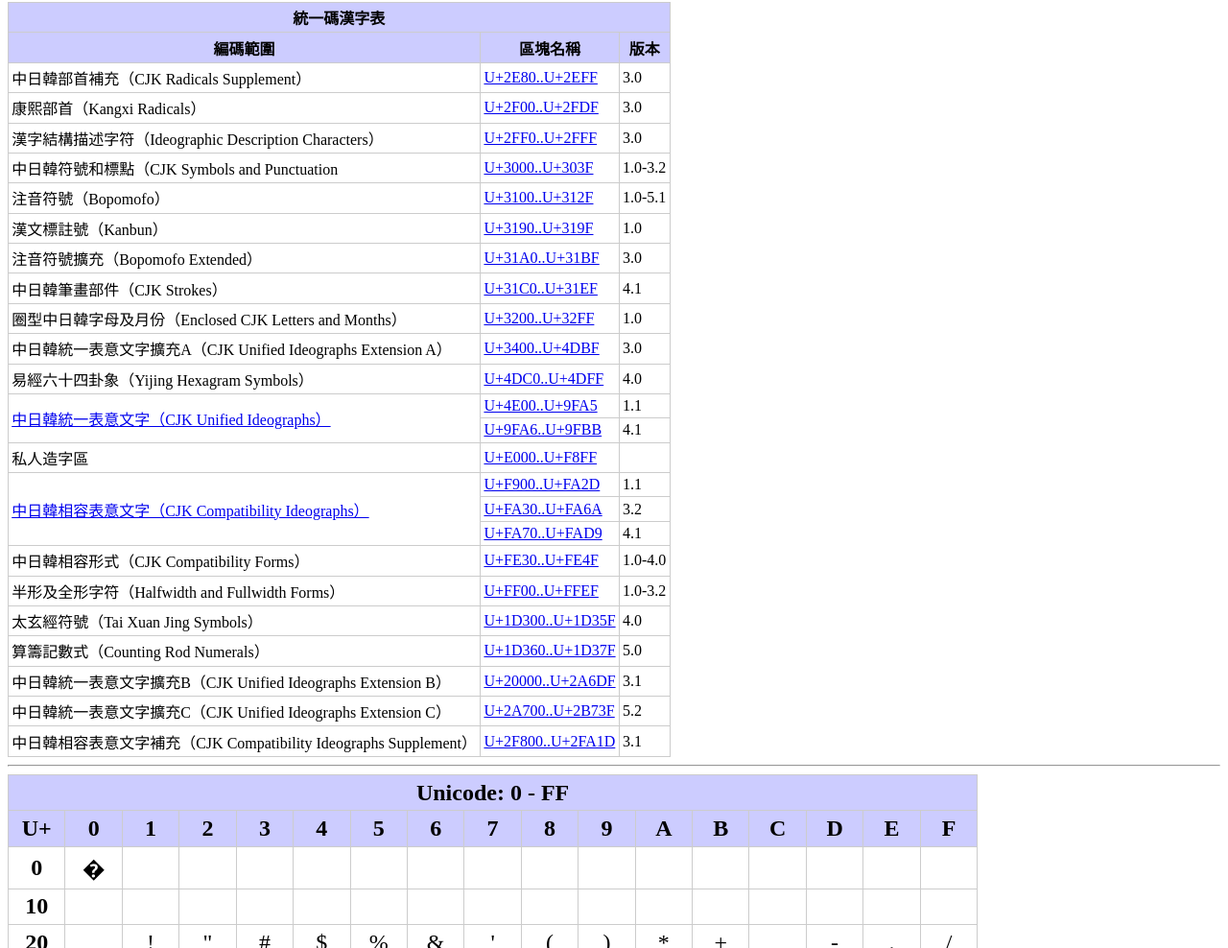
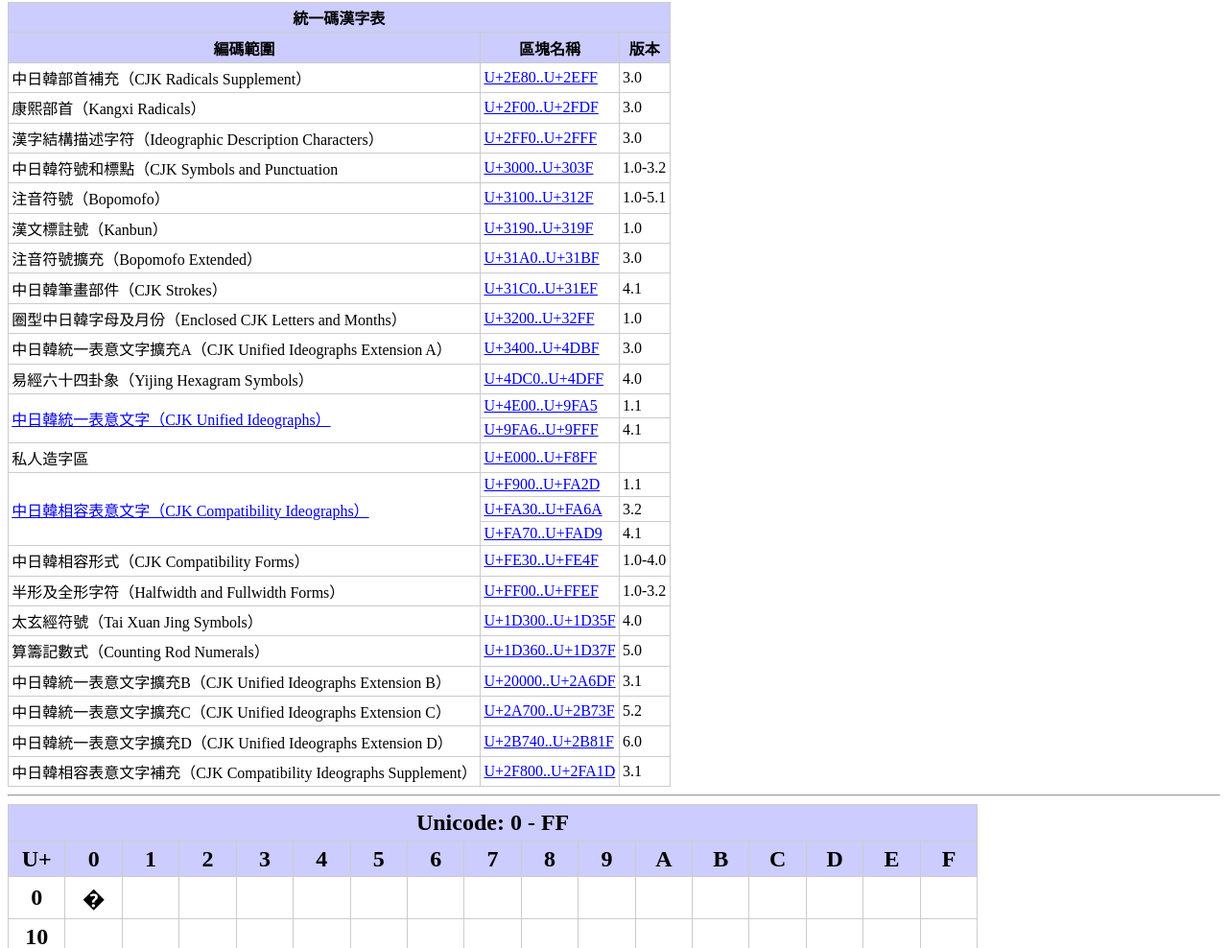
Before and after one commit to codegooglecom/hanzitool, a plain HTML site: page unicode.html in a window 1280 px wide. Shown: the part 336-1324 px from the top of the page at 96% size. Drawn offline with Linux system fonts and the light colour scheme.

Commit message:
?? Unicode 6.0 ? CJK Ext-D

```diff
--- a/unicode.html
+++ b/unicode.html
@@ -24,7 +24,6 @@
 找字：
 <input name="uni" size="5" type="text" />
 <input value="查詢" type="button" onclick="searchunihan();" />
-
 </form>
 <hr/>
 
@@ -35,7 +34,6 @@
 	<tr>
 		<th colspan="2" style="background-color: #EFEFEF;" title="基本多文種平面(Basic Multilingual Plane, BMP)">BMP (0)</th>
 		<th style="background-color: #FFDEAD;" title="多文種補充平面(Supplementary Multilingual Plane, SMP)" colspan="2">SMP (1)</th>
-
 		<th colspan="2" style="background-color: #EFEFEF;" title="表意文字補充平面(Supplementary Ideographic Plane, SIP)">SIP (2)</th>
 		<th style="background-color: #FFDEAD;" title="特別用途補充平面(Supplementary Special-purpose Plane, SSP)">SSP (14)</th>
 		<th style="background-color: #EFEFEF;" title="私人使用區(Private Use Area, PUA)">PUA (15)</th>
@@ -43,14 +41,12 @@
 	</tr>
 	<tr style="font-size: 83%;" align="center">
 		<td><a href="?s=0000&e=0FFF">0000–0FFF</a></td>
-
 		<td><a href="?s=8000&e=8FFF">8000–8FFF</a></td>
 		<td><a href="?s=10000&e=10FFF">10000–10FFF</a></td>
 		<td>　</td>
 		<td><a href="?s=20000&e=20FFF">20000–20FFF</a></td>
 		<td><a href="?s=28000&e=28FFF">28000–28FFF</a></td>
 		<td><a href="?s=E0000&e=E0FFF">E0000–E0FFF</a></td>
-
 		<td><a href="?s=F0000&e=F0FFF">F0000–F0FFF</a></td>
 		<td><a href="?s=100000&e=10FFFF">100000–10FFFF</a></td>
 	</tr>
@@ -58,14 +54,12 @@
 		<td><a href="?s=1000&e=1FFF">1000–1FFF</a></td>
 		<td><a href="?s=9000&e=9FFF">9000–9FFF</a></td>
 		<td><a href="?s=1100&e=11FFF">11000–11FFF</a></td>
-
 		<td>　</td>
 		<td><a href="?s=21000&e=21FFF">21000–21FFF</a></td>
 		<td><a href="?s=29000&e=29FFF">29000–29FFF</a></td>
 		<td>...</td>
 		<td>...</td>
 		<td>...</td>
-
 	</tr>
 	<tr style="font-size: 83%;" align="center">
 		<td><a href="?s=2000&e=2FFF">2000–2FFF</a></td>
@@ -73,7 +67,6 @@
 		<td><a href="?s=12000&e=12FFF">12000–12FFF</a></td>
 		<td>　</td>
 		<td><a href="?s=22000&e=22FFF">22000–22FFF</a></td>
-
 		<td><a href="?s=2A000&e=2AFFF">2A000–2AFFF</a></td>
 		<td>　</td>
 		<td>　</td>
@@ -81,14 +74,12 @@
 	</tr>
 	<tr style="font-size: 83%;" align="center">
 		<td><a href="?s=3000&e=3FFF">3000–3FFF</a></td>
-
 		<td><a href="?s=B000&e=BFFF">B000–BFFF</a></td>
 		<td><a href="?s=13000&e=13FFF">13000–13FFF</a></td>
 		<td>　</td>
 		<td><a href="?s=23000&e=23FFF">23000–23FFF</a></td>
 		<td><a href="?s=2B000&e=2BFFF">2B000–2BFFF</a></td>
 		<td>　</td>
-
 		<td>　</td>
 		<td>　</td>
 	</tr>
@@ -96,14 +87,12 @@
 		<td><a href="?s=4000&e=4FFF">4000–4FFF</a></td>
 		<td><a href="?s=C000&e=CFFF">C000–CFFF</a></td>
 		<td>...</td>
-
 		<td>　</td>
 		<td><a href="?s=24000&e=24FFF">24000–24FFF</a></td>
 		<td>...</td>
 		<td>　</td>
 		<td>　</td>
 		<td>　</td>
-
 	</tr>
 	<tr style="font-size: 83%;" align="center">
 		<td><a href="?s=5000&e=5FFF">5000–5FFF</a></td>
@@ -111,7 +100,6 @@
 		<td>　</td>
 		<td><a href="?s=1D000&e=1DFFF">1D000–1DFFF</a></td>
 		<td><a href="?s=25000&e=25FFF">25000–25FFF</a></td>
-
 		<td>　</td>
 		<td>　</td>
 		<td>　</td>
@@ -119,14 +107,12 @@
 	</tr>
 	<tr style="font-size: 83%;" align="center">
 		<td><a href="?s=6000&e=6FFF">6000–6FFF</a></td>
-
 		<td><a href="?s=E000&e=EFFF">E000–EFFF</a></td>
 		<td>　</td>
 		<td>　</td>
 		<td><a href="?s=26000&e=26FFF">26000–26FFF</a></td>
 		<td>　</td>
 		<td>　</td>
-
 		<td>　</td>
 		<td>　</td>
 	</tr>
@@ -134,14 +120,12 @@
 		<td><a href="?s=7000&e=7FFF">7000–7FFF</a></td>
 		<td><a href="?s=F000&e=FFFF">F000–FFFF</a></td>
 		<td>　</td>
-
 		<td><a href="?s=1F000&e=1FFFF">1F000–1FFFF</a></td>
 		<td><a href="?s=27000&e=27FFF">27000–27FFF</a></td>
 		<td><a href="?s=2F000&e=2FFFF">2F000–2FFFF</a></td>
 		<td>　</td>
 		<td>　</td>
 		<td>　</td>
-
 	</tr>
 </table>
 
@@ -153,7 +137,6 @@
 		<th colspan="3">統一碼漢字表</th>
 	</tr>
 	<tr>
-
 		<th>編碼範圍</th>
 		<th>區塊名稱</th>
 		<th>版本</th>
@@ -161,7 +144,6 @@
 	<tr>
 		<td>中日韓部首補充（CJK Radicals Supplement）</td>
 		<td><a href="?s=2E80&e=2EFF">U+2E80..U+2EFF</a></td>
-
 		<td>3.0</td>
 	</tr>
 	<tr>
@@ -169,7 +151,6 @@
 		<td><a href="?s=2F00&e=2FDF">U+2F00..U+2FDF</a></td>
 		<td>3.0</td>
 	</tr>
-
 	<tr>
 		<td>漢字結構描述字符（Ideographic Description Characters）</td>
 		<td><a href="?s=2FF0&e=2FFF">U+2FF0..U+2FFF</a></td>
@@ -177,7 +158,6 @@
 	</tr>
 	<tr>
 		<td>中日韓符號和標點（CJK Symbols and Punctuation</td>
-
 		<td><a href="?s=3000&e=303F">U+3000..U+303F</a></td>
 		<td>1.0-3.2</td>
 	</tr>
@@ -185,7 +165,6 @@
 		<td>注音符號（Bopomofo）</td>
 		<td><a href="?s=3100&e=312F">U+3100..U+312F</a></td>
 		<td>1.0-5.1</td>
-
 	</tr>
 	<tr>
 		<td>漢文標註號（Kanbun）</td>
@@ -193,7 +172,6 @@
 		<td>1.0</td>
 	</tr>
 	<tr>
-
 		<td>注音符號擴充（Bopomofo Extended）</td>
 		<td><a href="?s=31A0&e=31BF">U+31A0..U+31BF</a></td>
 		<td>3.0</td>
@@ -201,7 +179,6 @@
 	<tr>
 		<td>中日韓筆畫部件（CJK Strokes）</td>
 		<td><a href="?s=31C0&e=31EF">U+31C0..U+31EF</a></td>
-
 		<td>4.1</td>
 	</tr>
 	<tr>
@@ -209,7 +186,6 @@
 		<td><a href="?s=3200&e=32FF">U+3200..U+32FF</a></td>
 		<td>1.0</td>
 	</tr>
-
 	<tr>
 		<td>中日韓統一表意文字擴充A（CJK Unified Ideographs Extension A）</td>
 		<td><a href="?s=3400&e=4DBF">U+3400..U+4DBF</a></td>
@@ -217,23 +193,20 @@
 	</tr>
 	<tr>
 		<td>易經六十四卦象（Yijing Hexagram Symbols）</td>
-
 		<td><a href="?s=4DC0&e=4DFF">U+4DC0..U+4DFF</a></td>
 		<td>4.0</td>
 	</tr>
 	<tr>
-		<td rowspan="2"><a href="?s=4E00&e=9FBF">中日韓統一表意文字（CJK Unified Ideographs）</a></td>
+		<td rowspan="2"><a href="?s=4E00&e=9FFF">中日韓統一表意文字（CJK Unified Ideographs）</a></td>
 		<td><a href="?s=4E00&e=9FA5">U+4E00..U+9FA5</a></td>
 		<td>1.1</td>
-
 	</tr>
 	<tr>
-		<td><a href="?s=9FA6&e=9FBB">U+9FA6..U+9FBB</a></td>
+		<td><a href="?s=9FA6&e=9FFF">U+9FA6..U+9FFF</a></td>
 		<td>4.1</td>
 	</tr>
 	<tr>
 		<td>私人造字區</td><td><a href="?s=E000&e=F8FF">U+E000..U+F8FF</a></td>
-
 		<td></td>
 	</tr>
 	<tr>
@@ -241,7 +214,6 @@
 		<td><a href="?s=F900&e=FA2D">U+F900..U+FA2D</a></td>
 		<td>1.1</td>
 	</tr>
-
 	<tr>
 		<td><a href="?s=FA30&e=FA6A">U+FA30..U+FA6A</a></td>
 		<td>3.2</td>
@@ -249,7 +221,6 @@
 	<tr>
 		<td><a href="?s=FA70&e=FAD9">U+FA70..U+FAD9</a></td>
 		<td>4.1</td>
-
 	</tr>
 	<tr>
 		<td>中日韓相容形式（CJK Compatibility Forms）</td>
@@ -257,7 +228,6 @@
 		<td>1.0-4.0</td>
 	</tr>
 	<tr>
-
 		<td>半形及全形字符（Halfwidth and Fullwidth Forms）</td>
 		<td><a href="?s=FF00&e=FFEF">U+FF00..U+FFEF</a></td>
 		<td>1.0-3.2</td>
@@ -265,7 +235,6 @@
 	<tr>
 		<td>太玄經符號（Tai Xuan Jing Symbols）</td>
 		<td><a href="?s=1D300&e=1D35F">U+1D300..U+1D35F</a></td>
-
 		<td>4.0</td>
 	</tr>
 	<tr>
@@ -273,7 +242,6 @@
 		<td><a href="?s=1D360&e=1D37F">U+1D360..U+1D37F</a></td>
 		<td>5.0</td>
 	</tr>
-
 	<tr>
 		<td>中日韓統一表意文字擴充B（CJK Unified Ideographs Extension B）</td>
 		<td><a href="?s=20000&e=2A6DF">U+20000..U+2A6DF</a></td>
@@ -281,14 +249,18 @@
 	</tr>
 	<tr>
 		<td>中日韓統一表意文字擴充C（CJK Unified Ideographs Extension C）</td>
-
 		<td><a href="?s=2A700&e=2B73F">U+2A700..U+2B73F</a></td>
-		<td>5.2</td></tr>
+		<td>5.2</td>
+	</tr>
+	<tr>
+		<td>中日韓統一表意文字擴充D（CJK Unified Ideographs Extension D）</td>
+		<td><a href="?s=2B740&e=2B81F">U+2B740..U+2B81F</a></td>
+		<td>6.0</td>
+	</tr>
 	<tr>
 		<td>中日韓相容表意文字補充（CJK Compatibility Ideographs Supplement）</td>
 		<td><a href="?s=2F800&e=2FA1D">U+2F800..U+2FA1D</a></td>
 		<td>3.1</td>
-
 	</tr>
 </table>
 
```
